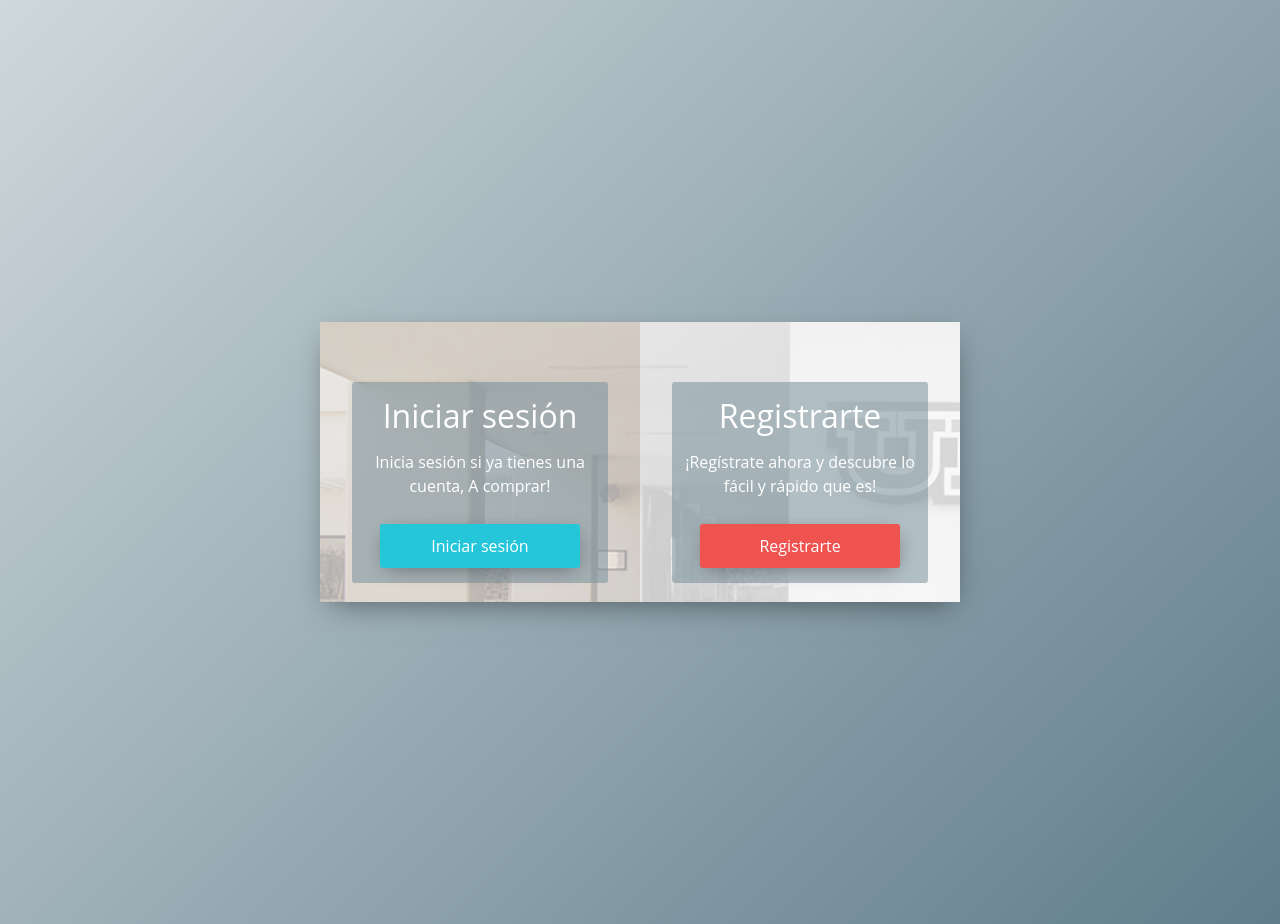
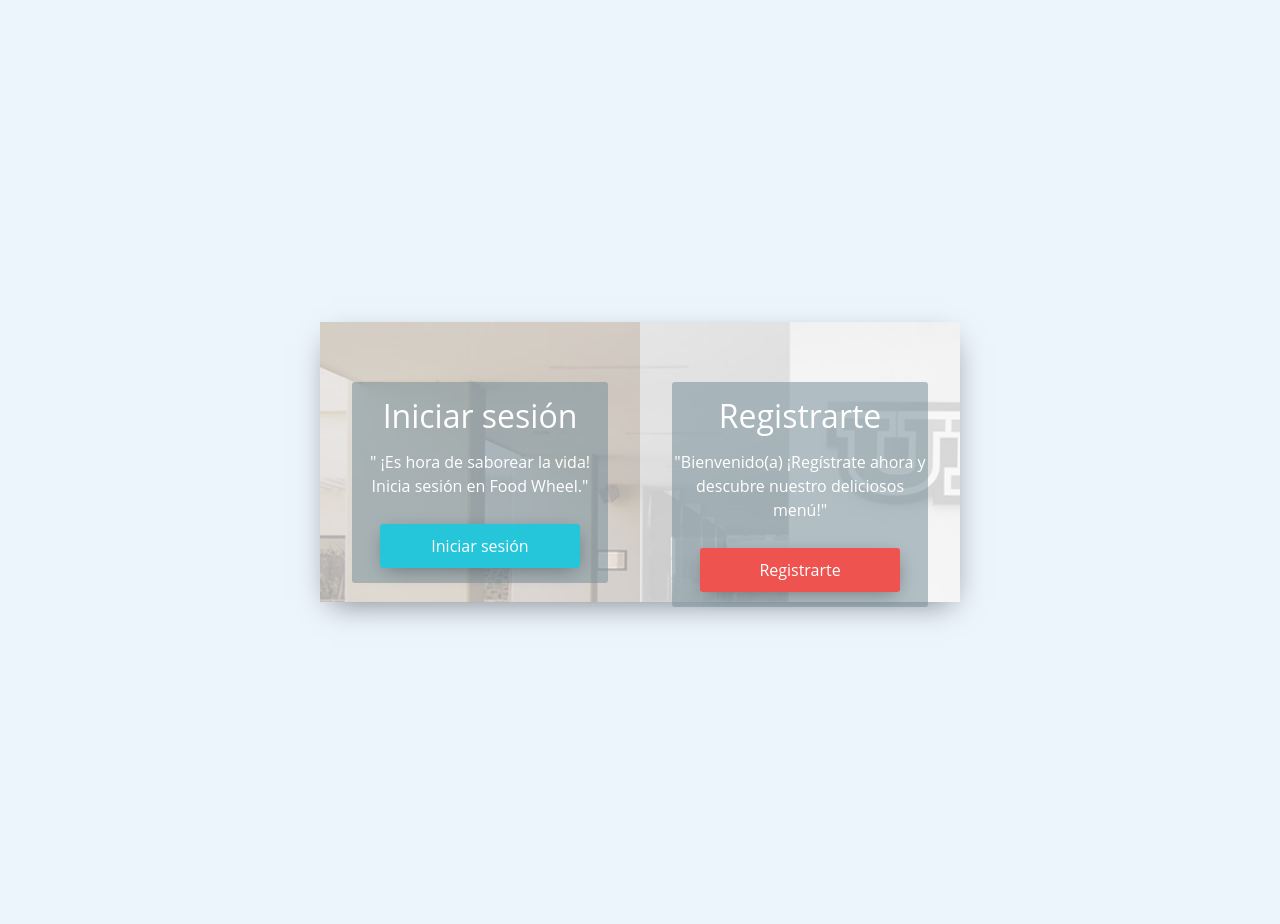
Before and after one commit to DiegoZNz/cafe, a Flask app: page / in a window 1280 px wide. Run offline with Flask 3, Linux system fonts and the light colour scheme; some libraries are stand-ins or nearby versions.

Commit message:
Se agregaron modificaciones al estilo del login

```diff
--- a/PiFlask/static/css/login.css
+++ b/PiFlask/static/css/login.css
@@ -11,24 +11,24 @@
   display: flex;
   height: 100%;
   /* Permalink - use to edit and share this gradient: http://colorzilla.com/gradient-editor/#cfd8dc+0,607d8b+100,b0bec5+100 */
-  background: #cfd8dc; /* Old browsers */
+  background: #ECF4FC; /* Old browsers */
   background: -moz-linear-gradient(
     -45deg,
-    #cfd8dc 0%,
-    #607d8b 100%,
-    #b0bec5 100%
+    #ECF4FC 0%,
+    #ECF4FC 100%,
+    #ECF4FC 100%
   ); /* FF3.6-15 */
   background: -webkit-linear-gradient(
     -45deg,
-    #cfd8dc 0%,
-    #607d8b 100%,
-    #b0bec5 100%
+    #ECF4FC 0%,
+    #ECF4FC 100%,
+    #ECF4FC 100%
   ); /* Chrome10-25,Safari5.1-6 */
   background: linear-gradient(
     135deg,
-    #cfd8dc 0%,
-    #607d8b 100%,
-    #b0bec5 100%
+    #ECF4FC 0%,
+    #ECF4FC 100%,
+    #ECF4FC 100%
   ); /* W3C, IE10+, FF16+, Chrome26+, Opera12+, Safari7+ */
   filter: progid:DXImageTransform.Microsoft.gradient( startColorstr='#cfd8dc', endColorstr='#b0bec5',GradientType=1 ); /* IE6-9 fallback on horizontal gradient */
 }
--- a/PiFlask/templates/index.html
+++ b/PiFlask/templates/index.html
@@ -1,16 +1,18 @@
 <!DOCTYPE html>
 <html lang="es">
+
 <head>
+  <!-- Otros metadatos y etiquetas -->
+  <link rel="icon" type="image/png" href="{{ url_for('static', filename='imagenes/icon.png') }}" />
   <link rel="stylesheet" href="https://stackpath.bootstrapcdn.com/bootstrap/4.5.2/css/bootstrap.min.css">
   <meta charset="UTF-8">
   <meta name="viewport" content="width=device-width, initial-scale=1.0">
   <link rel="stylesheet" href="{{ url_for('static', filename='css/login.css') }}">
   <script type="text/javascript" src="{{ url_for('static', filename='script/login.js') }}"></script>
   <link rel="stylesheet" href="https://fonts.googleapis.com/icon?family=Material+Icons">
-
-
   <title>Login</title>
 </head>
+
 <body>
   {% with messages = get_flashed_messages() %}
     {% if messages %}
@@ -24,14 +26,16 @@
   {% endwith %}
   <div class="cotn_principal">
     <div class="cont_centrar">
-
       <div class="cont_login">
         <div class="cont_info_log_sign_up">
           <div class="col_md_login">
             <div class="cont_ba_opcitiy">
+              <h2>Iniciar sesión</h2>
 
-                <h2>Iniciar sesión</h2>
-          <p>Inicia sesión si ya tienes una cuenta, A comprar!</p>
+              <p>"
+                ¡Es hora de saborear la vida! <br>
+                Inicia sesión en Food Wheel."
+              </p>
               <button class="btn_login" onclick="change_to_login()">Iniciar sesión</button>
             </div>
           </div>
@@ -39,8 +43,7 @@
             <div class="cont_ba_opcitiy">
               <h2>Registrarte</h2>
 
-
-          <p>¡Regístrate ahora y descubre lo fácil y rápido que es!</p>
+              <p>"Bienvenido(a) ¡Regístrate ahora y descubre nuestro deliciosos menú!"</p>
               <button class="btn_sign_up" onclick="change_to_sign_up()">Registrarte</button>
             </div>
           </div>
@@ -53,33 +56,32 @@
           </div>
 
         </div>
-        <div class="cont_forms" >
+        <div class="cont_forms">
           <div class="cont_img_back_">
             <img src="{{ url_for('static', filename='imagenes/kafe.jpg') }}" alt="">
           </div>
           <div>
             <form action="/login" method="POST" class="cont_form_login">
-            <a href="#" onclick="hidden_login_and_sign_up()" ><i class="material-icons">&#xE5C4;</i></a>
+              <a href="#" onclick="hidden_login_and_sign_up()"><i class="material-icons">&#xE5C4;</i></a>
               <h2>Iniciar sesión</h2>
-            <input type="number" name="txtMatricula_login" placeholder="Matrícula" required/>
-            <input type="password" name="txtContrasena_login" placeholder="Contraseña" required/>
+              <input type="number" name="txtMatricula_login" placeholder="Matrícula" required />
+              <input type="password" name="txtContrasena_login" placeholder="Contraseña" required />
               <button type="submit" class="btn_login" onclick="change_to_login()">Iniciar sesión</button>
             </form>
           </div>
 
-          <div >
+          <div>
             <form action="/guardar" method="POST" class="cont_form_sign_up">
               <a href="#" onclick="hidden_login_and_sign_up()"><i class="material-icons">&#xE5C4;</i></a>
               <h2>Registrarte</h2>
-              <input type="text" name="txtNombre_guardar" placeholder="Nombre" required/>
-              <input type="text" name="txtApellidoPaterno_guardar" placeholder="Apellido Paterno" required/>
-              <input type="text" name="txtApellidoMaterno_guardar" placeholder="Apellido Materno" required/>
-              <input type="number" name="txtMatricula_guardar" placeholder="Matrícula" required/>
-              <input type="email" name="txtCorreoElectronico_guardar" placeholder="Correo electrónico" required/>
-              <input type="password" name="txtContrasena_guardar" placeholder="Contraseña" required/>
+              <input type="text" name="txtNombre_guardar" placeholder="Nombre" required />
+              <input type="text" name="txtApellidoPaterno_guardar" placeholder="Apellido Paterno" required />
+              <input type="text" name="txtApellidoMaterno_guardar" placeholder="Apellido Materno" required />
+              <input type="number" name="txtMatricula_guardar" placeholder="Matrícula" required />
+              <input type="email" name="txtCorreoElectronico_guardar" placeholder="Correo electrónico" required />
+              <input type="password" name="txtContrasena_guardar" placeholder="Contraseña" required />
               <button type="submit" class="btn_sign_up" onclick="change_to_sign_up()">Registrarte</button>
             </form>
-
 
           </div>
 
@@ -91,4 +93,5 @@
   <script src="https://code.jquery.com/jquery-3.6.0.min.js"></script>
   <script src="https://stackpath.bootstrapcdn.com/bootstrap/4.5.2/js/bootstrap.min.js"></script>
 </body>
+
 </html>
```
Lines whose indentation alone changed are shown as unchanged.
